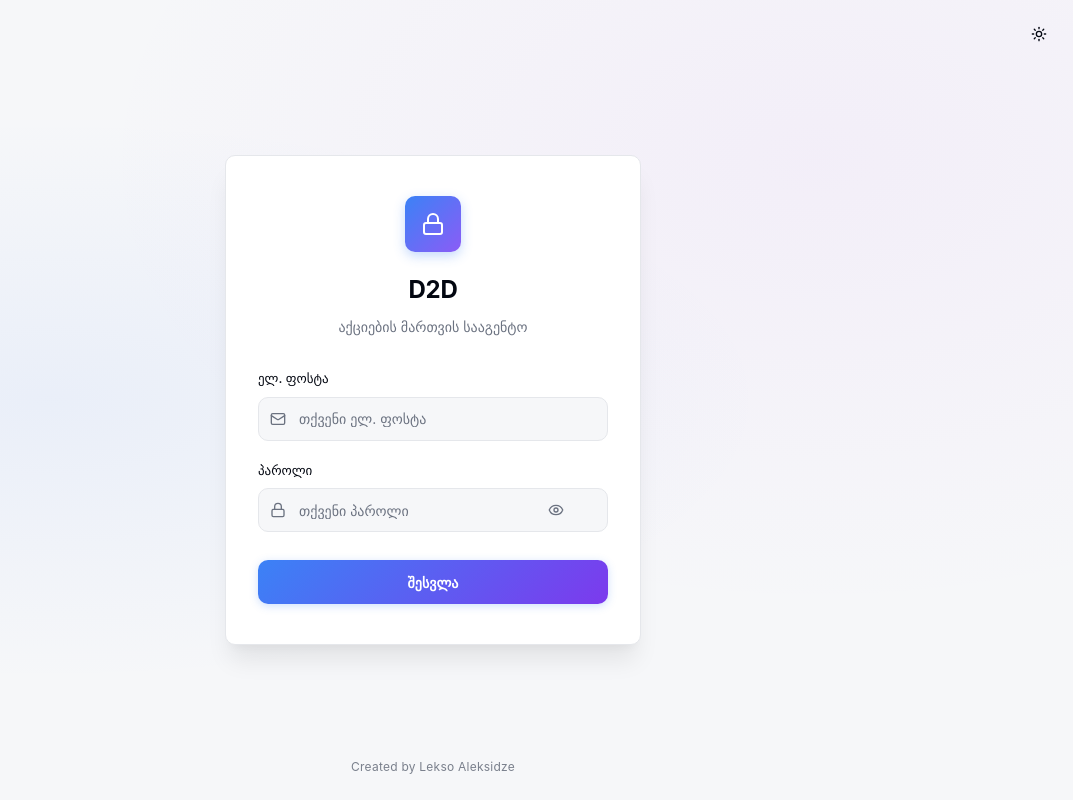
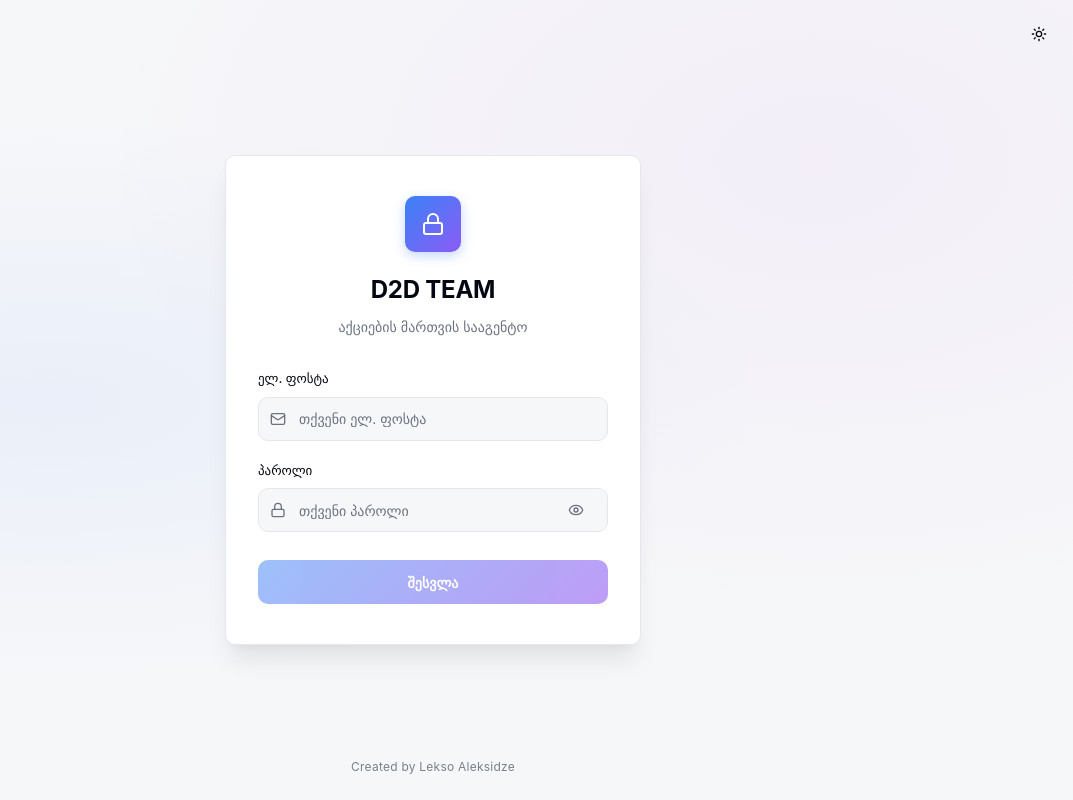
Before and after one commit to LeksoAleksidze/builder, a React app: page /login in a window 1280 px wide. Shown: the whole page, without its empty margins (207-1280 px from the left). Built offline with nearby package versions, Linux system fonts and the light colour scheme; the HTML template or start-up script is replaced by a standard one.

Commit message:
feat: ...

```diff
--- a/src/d2d.css
+++ b/src/d2d.css
@@ -383,7 +383,7 @@ body {
 
 .login-page__form-field-input-wrapper--password button {
   position: absolute;
-  right: 40px;
+  right: 20px;
   top: 50%;
   transform: translateY(-50%);
   background: none;
--- a/src/pages/d2d/login/LoginPage.tsx
+++ b/src/pages/d2d/login/LoginPage.tsx
@@ -56,7 +56,7 @@ export function LoginPage() {
           <div className="login-page__header-icon">
             <Lock />
           </div>
-          <h1 className="login-page__header-title">D2D</h1>
+          <h1 className="login-page__header-title">D2D TEAM</h1>
           <p className="login-page__header-description">
             აქციების მართვის სააგენტო
           </p>
@@ -109,7 +109,7 @@ export function LoginPage() {
           <button
             type="submit"
             className="login-page__form-submit"
-            disabled={isLoading}
+            disabled={!email || password.length < 4 || isLoading}
           >
             <div className="login-page__form-submit-content">
               {isLoading ? (
@@ -125,9 +125,7 @@ export function LoginPage() {
         </form>
       </div>
 
-      <p className="login-page__footer">
-        Created by Lekso Aleksidze
-      </p>
+      <p className="login-page__footer">Created by Lekso Aleksidze</p>
     </div>
   );
 }
```
